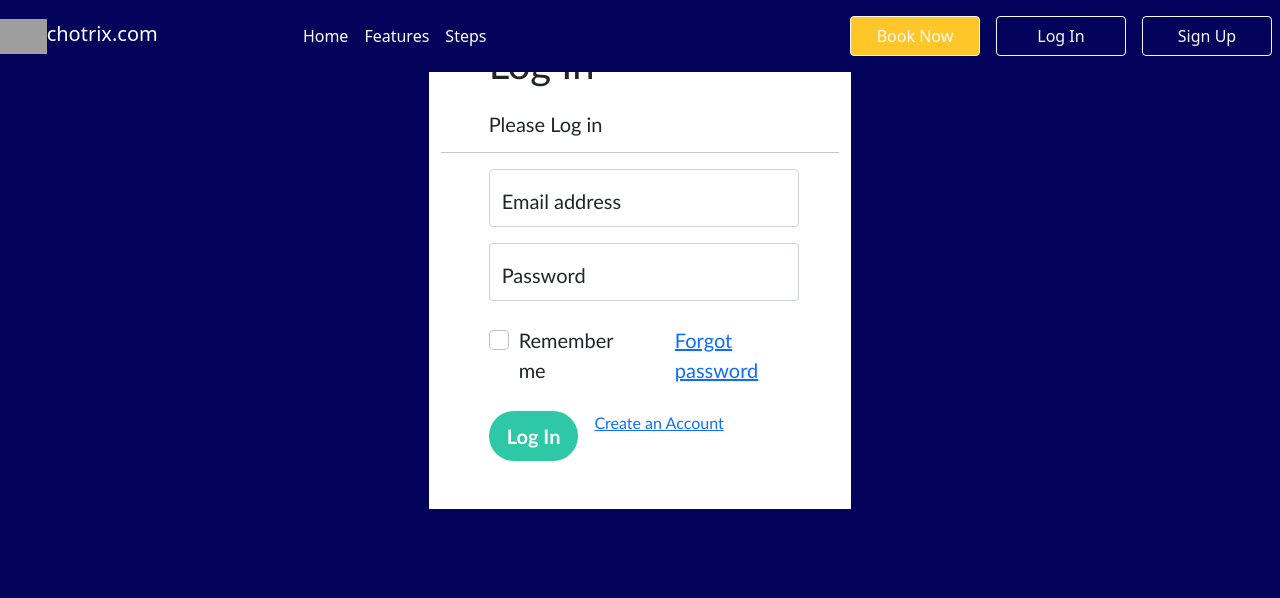
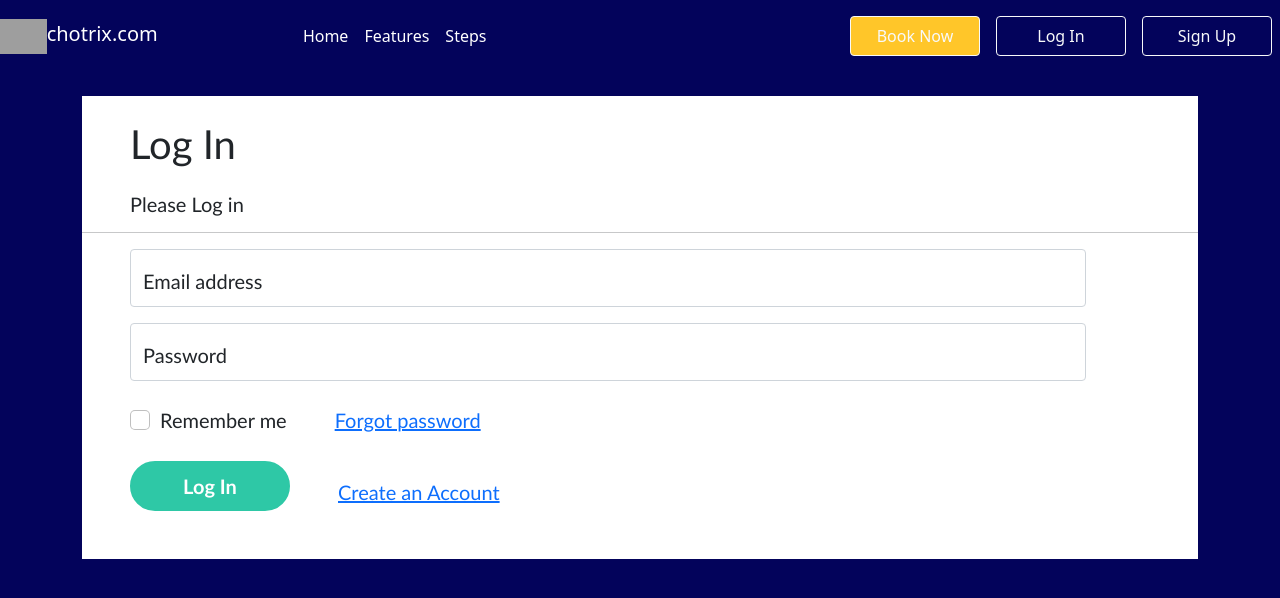
Before and after one commit to JOANITA-51/online-booking, a React (Create React App) app: page /log-in in a window 1280 px wide. Shown: the top 598 px of the page. Built offline with nearby package versions, Linux system fonts and the light colour scheme; grey boxes are pictures that could not be loaded.

Commit message:
redesigning the login and signUp pages

```diff
--- a/src/components/pages/LogIn.js
+++ b/src/components/pages/LogIn.js
@@ -20,9 +20,11 @@ function Login() {
 
 
     return (
-        <div className='log-in pt-3'>
+        <div className='log-in pt-5 pb-5'>
             {errorMessage && (  <p className="error"> {errorMessage} </p>)}
-            <Container id='main-container'>
+            <Container>
+                <div className='align-items-center justify-content-center container3 mt-5
+        '>
                     <h2 className='mb-4 pt-4 ms-5 fs-1'>Log In</h2>
                     <h5 className='ms-5 fw-normal' >Please Log in </h5>
                     <hr  />
@@ -46,12 +48,14 @@ function Login() {
                         </Form.Group>
 
                         <Form.Group className='d-flex mb-3 ms-5'>
-                    <Button type='submit' size='lg' className = 'button1 mb-5'>  Log In </Button>
+                        <Button type='submit' size='lg' className = 'button1 mb-5'  style={{ width: '10rem' }}>  Log In </Button>
 
-                        <Link className='ms-3' to ='/sign-up'>Create an Account</Link>
+                            <Link className='ms-5 mt-2 pt-2 fs-5' to ='/sign-up'>Create an Account</Link>
                         </Form.Group>
 
                     </Form>
+                </div>
+
 
             </Container>
 
--- a/src/components/pages/SignUp.js
+++ b/src/components/pages/SignUp.js
@@ -63,7 +63,7 @@ const SignUp=()=> {
   }
 
   return (
-    <div className='sign-up'>
+    <div className='sign-up pt-5 pb-5'>
       <Formik>
 
         <Container >
```
Lines whose indentation alone changed are shown as unchanged.
